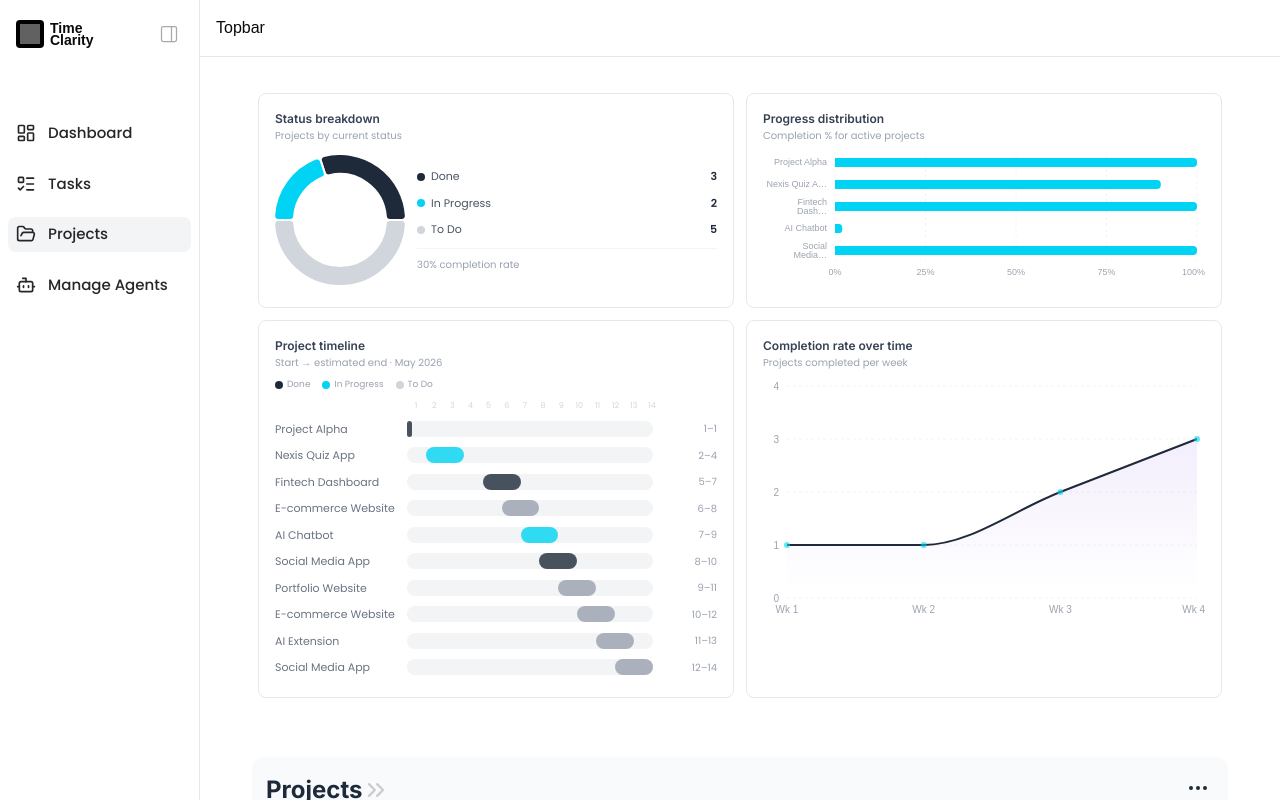
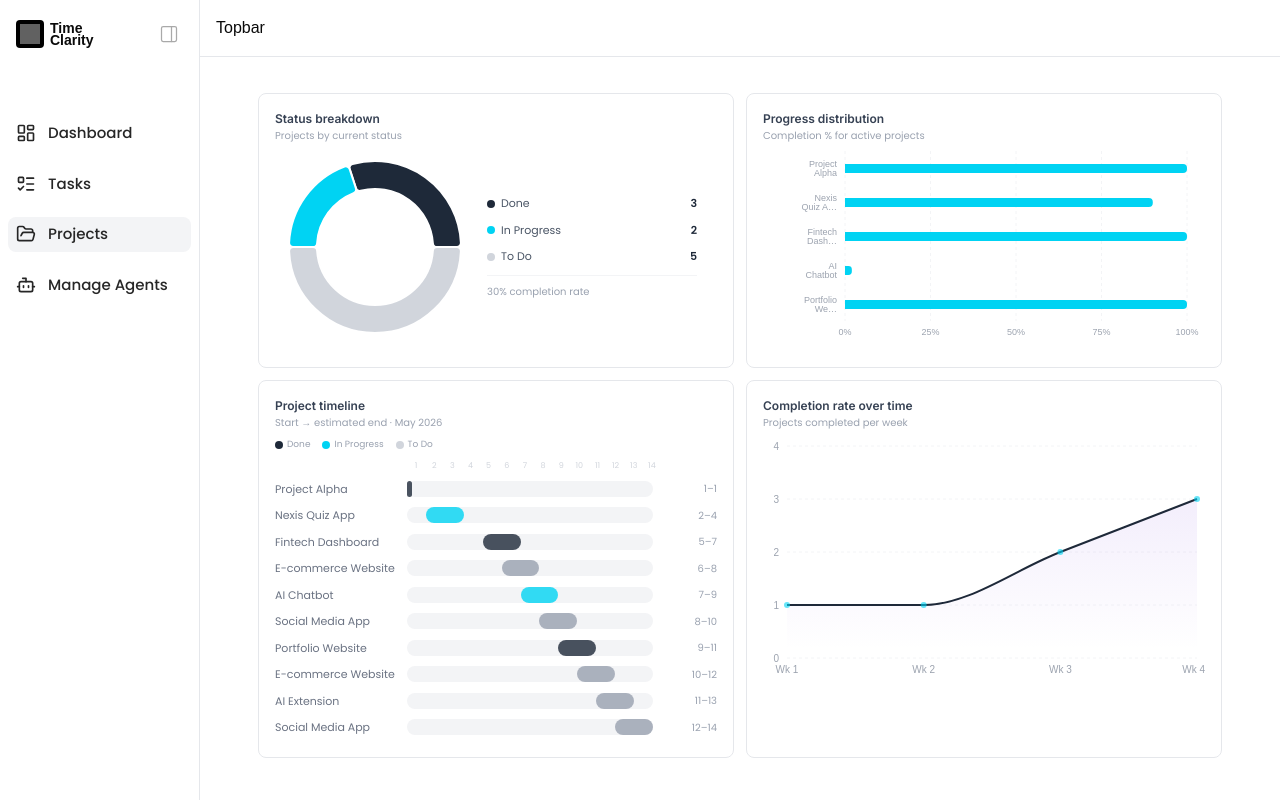
Before and after one commit to DevpratapTomar2005/prod-track, a React (Vite) app in the folder frontend/: page /devpratap/projects in a window 1280 px wide. Built offline with nearby package versions, Linux system fonts and the light colour scheme; grey boxes are pictures that could not be loaded.

Commit message:
ADD: some improvements in charts

```diff
--- a/frontend/src/pages/ProjectsPage.tsx
+++ b/frontend/src/pages/ProjectsPage.tsx
@@ -110,8 +110,8 @@ const ProjectsPage = () => {
     { id: 2003, project: "Fintech Dashboard",  status: "Done",        progress: 100, startDate: "5 May, 2026",  estEndDate: "7 May, 2026"  },
     { id: 2004, project: "E-commerce Website", status: "To Do",       progress: 0,   startDate: "6 May, 2026",  estEndDate: "8 May, 2026"  },
     { id: 2995, project: "AI Chatbot",         status: "In Progress", progress: 2,   startDate: "7 May, 2026",  estEndDate: "9 May, 2026"  },
-    { id: 2006, project: "Social Media App",   status: "Done",        progress: 100, startDate: "8 May, 2026",  estEndDate: "10 May, 2026" },
-    { id: 2007, project: "Portfolio Website",  status: "To Do",       progress: 0,   startDate: "9 May, 2026",  estEndDate: "11 May, 2026" },
+    { id: 2006, project: "Social Media App",   status: "To Do",        progress: 0, startDate: "8 May, 2026",  estEndDate: "10 May, 2026" },
+    { id: 2007, project: "Portfolio Website",  status: "Done",       progress: 100,   startDate: "9 May, 2026",  estEndDate: "11 May, 2026" },
     { id: 2008, project: "E-commerce Website", status: "To Do",       progress: 0,   startDate: "10 May, 2026", estEndDate: "12 May, 2026" },
     { id: 2009, project: "AI Extension",       status: "To Do",       progress: 0,   startDate: "11 May, 2026", estEndDate: "13 May, 2026" },
     { id: 2010, project: "Social Media App",   status: "To Do",       progress: 0,   startDate: "12 May, 2026", estEndDate: "14 May, 2026" },
@@ -169,19 +169,19 @@ const ProjectsPage = () => {
             {/* Status donut */}
             <div className="bg-white border border-gray-200 rounded-md p-4">
               <p className="text-[12px] font-semibold text-gray-700 font-inter">Status breakdown</p>
-              <p className="text-[10px] text-gray-400 font-poppins mb-3">Projects by current status</p>
+              <p className="text-[10px] text-gray-400 font-poppins mb-1">Projects by current status</p>
 
               <div className="flex items-center gap-3 ">
                 {/* Donut via shadcn ChartContainer */}
-                <ChartContainer config={statusChartConfig} className="h-[130px] w-[130px] flex-shrink-0">
+                <ChartContainer config={statusChartConfig} className="h-[200px] w-[200px] flex-shrink-0">
                   <PieChart>
                     <ChartTooltip content={<ChartTooltipContent hideLabel nameKey="name" />} />
                     <Pie
                       data={statusPieData}
                       dataKey="value"
                       nameKey="name"
-                      innerRadius={46}
-                      outerRadius={66}
+                      innerRadius={58}
+                      outerRadius={86}
                       strokeWidth={2}
                       stroke="white"
                       labelLine={false}
@@ -193,7 +193,7 @@ const ProjectsPage = () => {
                 </ChartContainer>
 
                 {/* Custom legend */}
-                <div className="flex flex-col gap-2.5 flex-1">
+                <div className="flex flex-col gap-2.5 flex-1 mr-5">
                   {statusPieData.map((s) => (
                     <div key={s.name} className="flex items-center justify-between">
                       <div className="flex items-center gap-1.5">
@@ -221,11 +221,11 @@ const ProjectsPage = () => {
             <div className="bg-white border border-gray-200 rounded-md p-4">
               <p className="text-[12px] font-semibold text-gray-700 font-inter">Progress distribution</p>
               <p className="text-[10px] text-gray-400 font-poppins mb-2">Completion % for active projects</p>
-              <ChartContainer config={progressChartConfig} className="h-[140px] w-full">
+              <ChartContainer config={progressChartConfig} className="h-[200px] w-full">
                 <BarChart
                   data={progressBarData}
                   layout="vertical"
-                  margin={{ top: 0, right: 8, bottom: 0, left: 0 }}
+                  margin={{ top: 0, right: 18, bottom: 0, left: 10 }}
                   barSize={9}
                 >
                   <CartesianGrid horizontal={false} strokeDasharray="3 3" stroke="#f3f4f6" />
@@ -319,7 +319,7 @@ const ProjectsPage = () => {
                     width={24}
                     allowDecimals={false}
                   />
-                  <ChartTooltip content={<ChartTooltipContent />} />
+                  <ChartTooltip  content={<ChartTooltipContent />} />
                   <Area
                     type="monotone"
                     dataKey="Completed"
```
